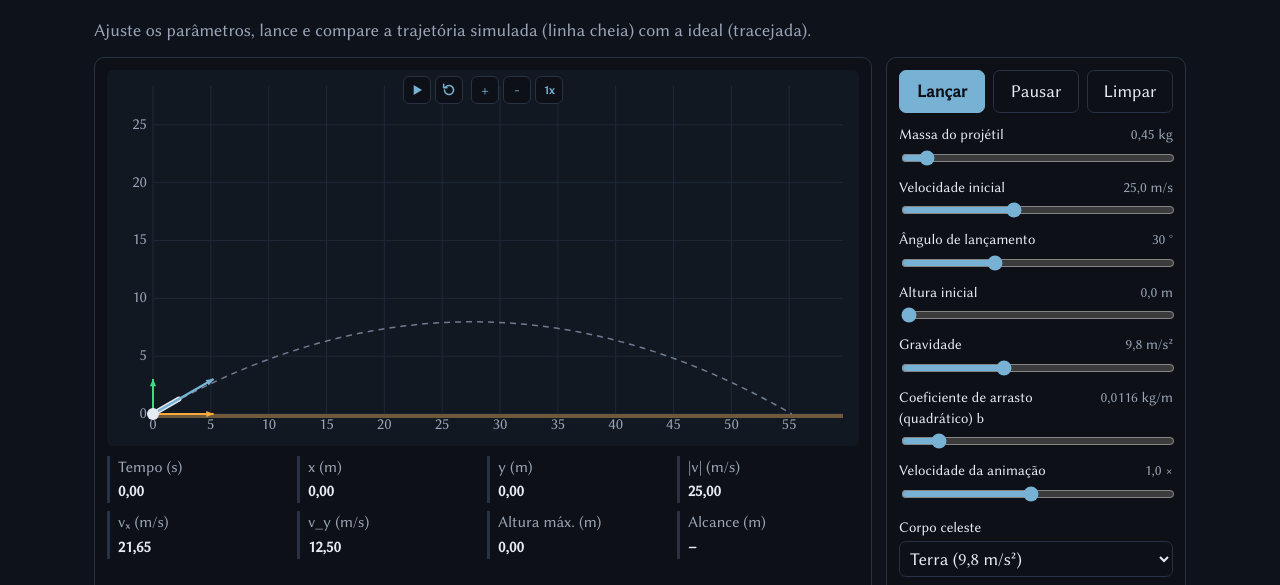
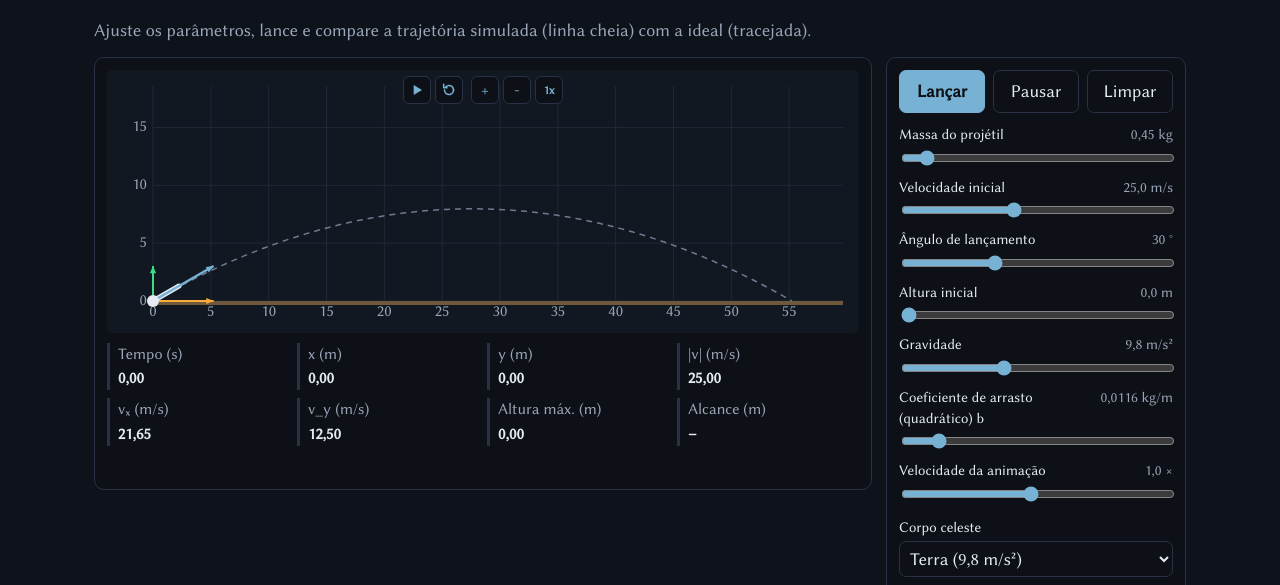
Before and after one commit to abiliomateus/projeto-antares, a plain HTML site: page simulations/projeteis.html in a window 1280 px wide. Shown: the part 215-800 px from the top of the page. Drawn offline with nearby package versions, Linux system fonts and the light colour scheme.

Commit message:
fixing things

```diff
--- a/simulations/js/projeteis.js
+++ b/simulations/js/projeteis.js
@@ -24,7 +24,7 @@ const {$,rk4,f2,arrow,css}=Sim, DT=1/500, P={}, cv=$('cv'), ctx=cv.getContext('2
 
 let s=null,t=0,mode='idle',paused=false,trail=[],past=[],rows=[],ymax=0,range=null,view={w:10,h:5},acc=0,cnt=0;
 
-const fit = Sim.fit(cv, .5, 340, 500),
+const fit = Sim.fit(cv, .35, 220, 420),
       ml = 46, mr = 16, mt = 16, mb = 32;
 
 Sim.interactive(cv,fit);
```
Also changed, not shown: index.html (+1 -1 lines), manifest.webmanifest.
